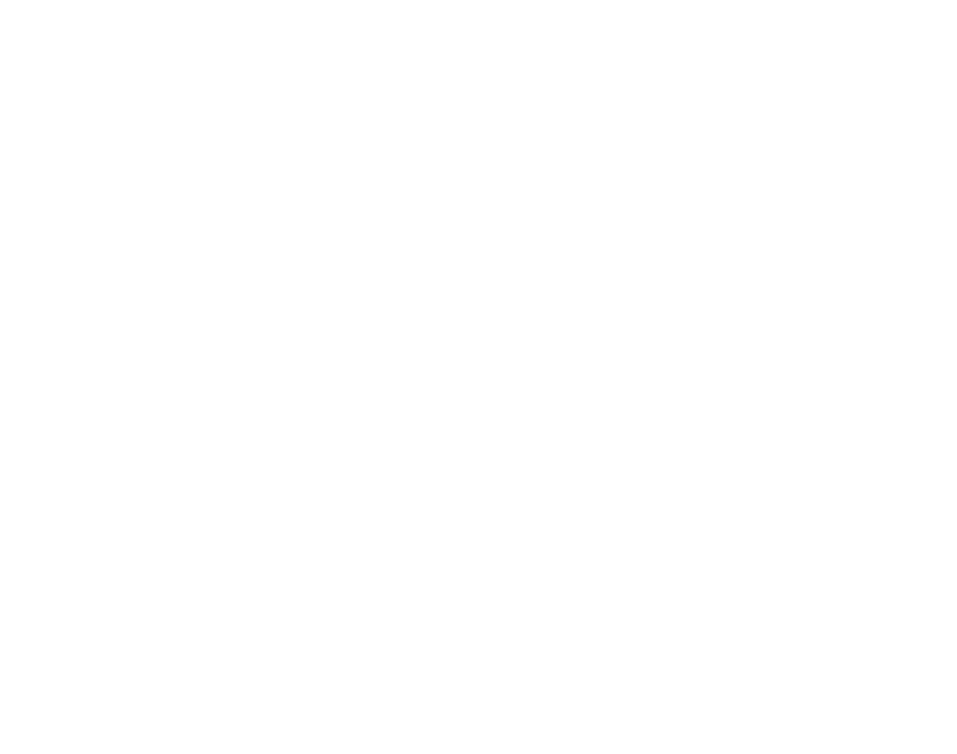
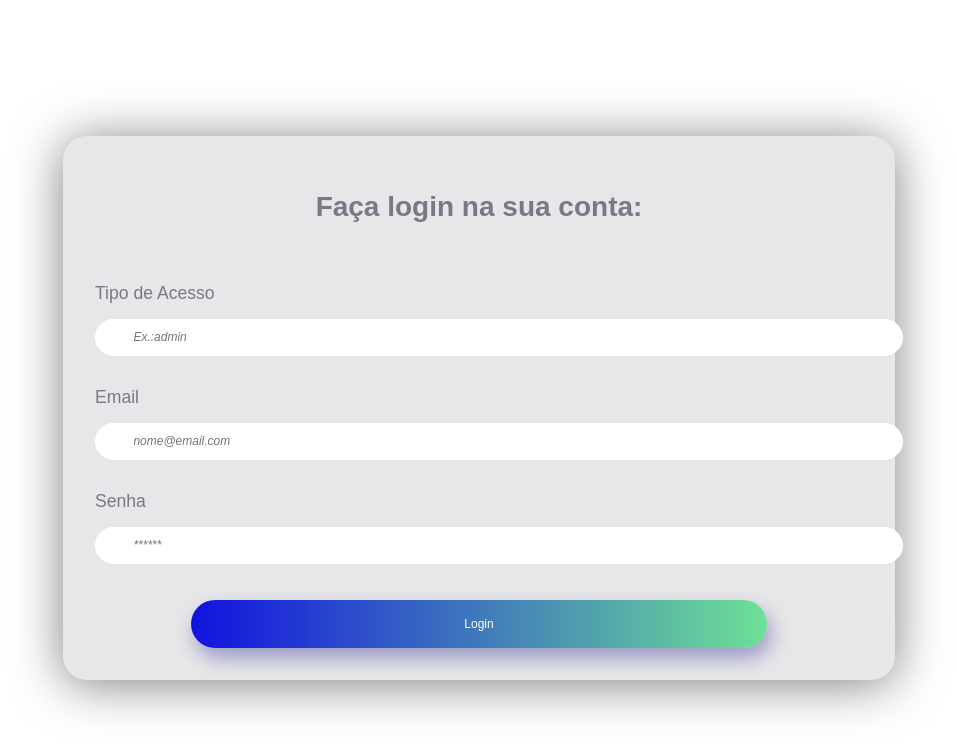
Before and after one commit to thiago-mfernandes/CepCop-React, a React (Create React App) app in the folder cepcop-react/: page /login in a window 1280 px wide. Before the commit this address had no page. Shown: the top 754 px of the page, without its empty margins (169-1126 px from the left). Built offline with nearby package versions, Linux system fonts and the light colour scheme.

Commit message:
componente de login

```diff
--- a/cepcop-react/src/App.tsx
+++ b/cepcop-react/src/App.tsx
@@ -9,12 +9,16 @@
 import Supervisores from "./pages/supervisores";
 import Turmas from "./pages/turmas";
 import Configuracoes from "./pages/configuracoes";
+import Login from "./pages/login";
+import Cadastro from "./pages/cadastro";
 //mockar o dado do usuario
 
 function App() {
     return (
         <>
             <Routes>
+                <Route path="login" element={<Login />} />
+                <Route path="cadastro" element={<Cadastro />} />
                 <Route path="/home" element={<Home />} />
                 <Route path="coordenadores" element={<Coordenadores />} />
                 <Route path="supervisores" element={<Supervisores />} />
--- /dev/null
+++ b/cepcop-react/src/components/Modais/TituloModal.tsx
@@ -0,0 +1,9 @@
+import { StyledTituloModalDefault } from "./styled";
+
+function TituloModal(props: { conteudo: string }) {
+    return (
+        <StyledTituloModalDefault>{props.conteudo}</StyledTituloModalDefault>
+    );
+}
+
+export default TituloModal;
--- /dev/null
+++ b/cepcop-react/src/components/Modais/styled.ts
@@ -0,0 +1,12 @@
+import styled from "styled-components";
+import { cinzaEscuro } from "../UI/variaveis";
+
+export const StyledTituloModalDefault = styled.h2`
+    color: ${cinzaEscuro};
+    font-size: 1.75rem;
+    font-family: "Fjalla-One", sans-serif;
+    //---------------------------------------------------------->
+    @media screen and (max-width: 768px) {
+        font-size: 1.5rem;
+    }
+`;
--- /dev/null
+++ b/cepcop-react/src/components/UI/Cards/Login/Box.tsx
@@ -0,0 +1,9 @@
+import { StyledContainerBox } from "./styled";
+
+function Box(props: { children: React.ReactNode }) {
+    return (
+        <StyledContainerBox>{props.children}</StyledContainerBox>
+    )
+}
+
+export default Box
--- /dev/null
+++ b/cepcop-react/src/components/UI/Cards/Login/BoxInput.tsx
@@ -0,0 +1,9 @@
+import { StyledContainerBoxInput } from "./styled";
+
+function BoxInput(props: {children: React.ReactNode}) {
+    return (
+        <StyledContainerBoxInput>{props.children}</StyledContainerBoxInput>
+    )
+}
+
+export default BoxInput
--- /dev/null
+++ b/cepcop-react/src/components/UI/Cards/Login/Container.tsx
@@ -0,0 +1,8 @@
+import React from "react";
+import { StyledContainer } from "./styled";
+
+function Container(props: { children: React.ReactNode }) {
+    return <StyledContainer>{props.children}</StyledContainer>;
+}
+
+export default Container;
--- /dev/null
+++ b/cepcop-react/src/components/UI/Cards/Login/index.tsx
@@ -0,0 +1,29 @@
+import TituloModal from "src/components/Modais/TituloModal"
+import { BotaoLogin } from "../../Botao/BotaoLogin"
+import InputLogin from "../../Input/InputLogin"
+import LabelLogin from "../../Label/LabelLogin"
+import Box from "./Box"
+import BoxInput from "./BoxInput"
+import Container from "./Container"
+
+function Login() {
+    return (
+
+        <Container>
+            <Box>
+                <TituloModal conteudo={"Faça login na sua conta:"}/>
+                <BoxInput>
+                    <LabelLogin htmlFor={"acesso"} conteudo={"Tipo de Acesso"}/>
+                    <InputLogin type={"text"} placeholder={"Ex.:admin"} name={"acesso"} ariaDescribedby={""} />
+                    <LabelLogin htmlFor={"email"} conteudo={"Email"}/>
+                    <InputLogin type={"text"} placeholder={"nome@email.com"} name={"email"} ariaDescribedby={""} />
+                    <LabelLogin htmlFor={"senha"} conteudo={"Senha"}/>
+                    <InputLogin type={"number"} placeholder={"******"} name={"senha"} ariaDescribedby={""} />
+                </BoxInput>
+                <BotaoLogin>Login</BotaoLogin>
+            </Box>
+        </Container>
+    )
+}
+
+export default Login
--- /dev/null
+++ b/cepcop-react/src/components/UI/Cards/Login/styled.ts
@@ -0,0 +1,38 @@
+import styled from "styled-components";
+import { cinzaClaro } from "../../variaveis";
+
+export const StyledContainer = styled.section`
+    display: flex;
+    flex-direction: column;
+    align-items: center;
+    justify-content: center;
+    height: 100vh;
+    width: 100vw;
+`;
+
+export const StyledContainerBox = styled.div`
+    display: flex;
+    flex-direction: column;
+    align-items: center;
+    justify-content: space-between;
+    height: 60%;
+    width: 60%;
+    background-color: ${cinzaClaro};
+    border-radius: 24px;
+    box-shadow: 0 4px 50px 0 rgba(0, 0, 0, 0.5);
+    padding: 2.5%;
+    //-------------------------------------------------------->
+    @media screen and (max-width:768px) {
+        height: 60%;
+        width: 85%;
+        padding: 10%;
+    }
+`;
+
+export const StyledContainerBoxInput = styled.div`
+    display: flex;
+    flex-direction: column;
+    justify-content: space-between;
+    height: 65%;
+    width: 100%;
+`;
--- /dev/null
+++ b/cepcop-react/src/components/UI/Label/LabelLogin.tsx
@@ -0,0 +1,11 @@
+import { StyledLabelLogin } from "./styled";
+
+function LabelLogin(props: { htmlFor: string; conteudo: string }) {
+    return (
+        <StyledLabelLogin htmlFor={props.htmlFor}>
+            {props.conteudo}
+        </StyledLabelLogin>
+    )
+}
+
+export default LabelLogin
--- a/cepcop-react/src/pages/cadastro.tsx
+++ b/cepcop-react/src/pages/cadastro.tsx
@@ -1,6 +1,6 @@
 function Cadastro() {
     return (
-
+        <></>
     )
 }
 
--- a/cepcop-react/src/pages/login.tsx
+++ b/cepcop-react/src/pages/login.tsx
@@ -1,7 +1,9 @@
-function Login() {
+import Login from "src/components/UI/Cards/Login"
+
+function LoginPage() {
     return (
-
+        <Login/>
     )
 }
 
-export default Login
+export default LoginPage
```
